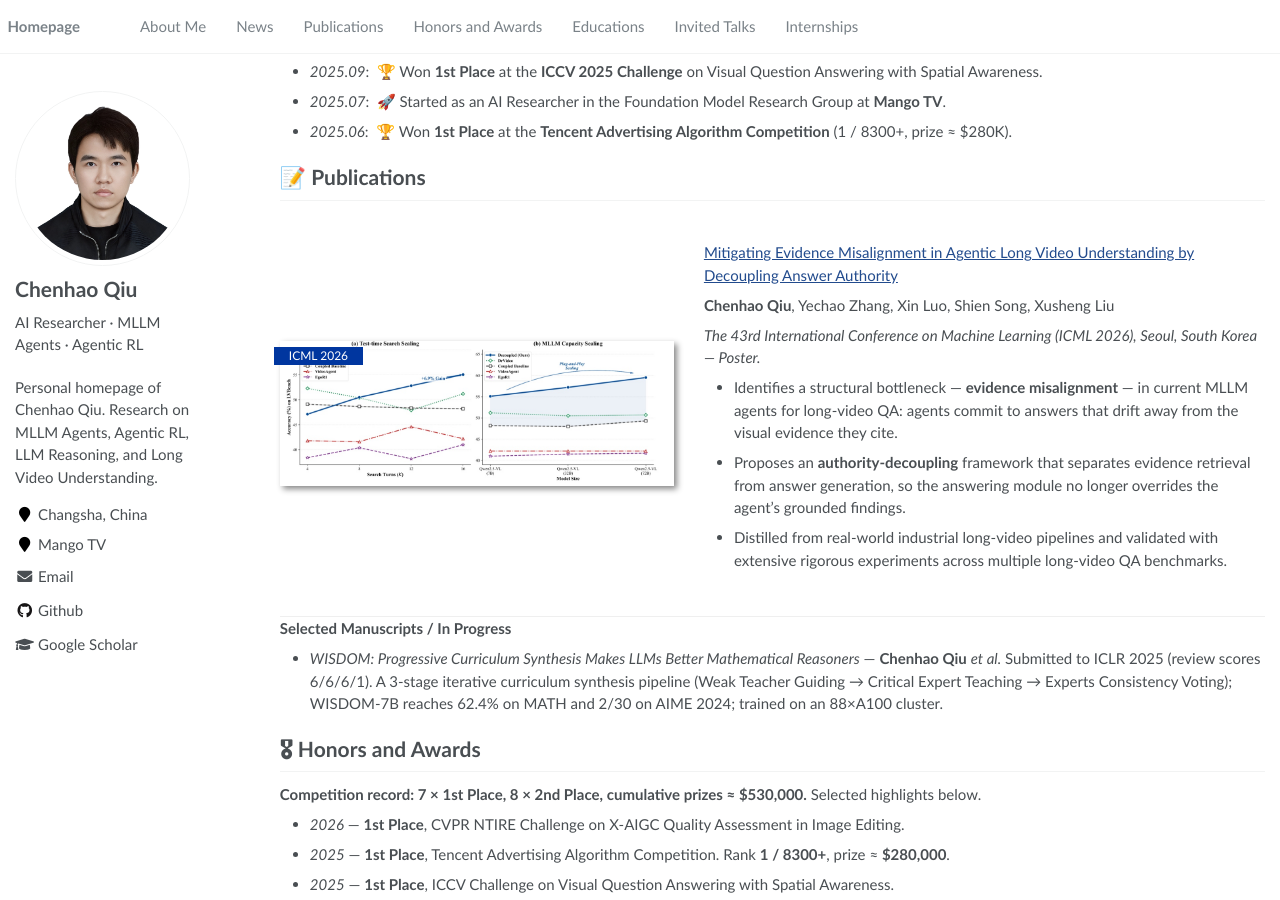
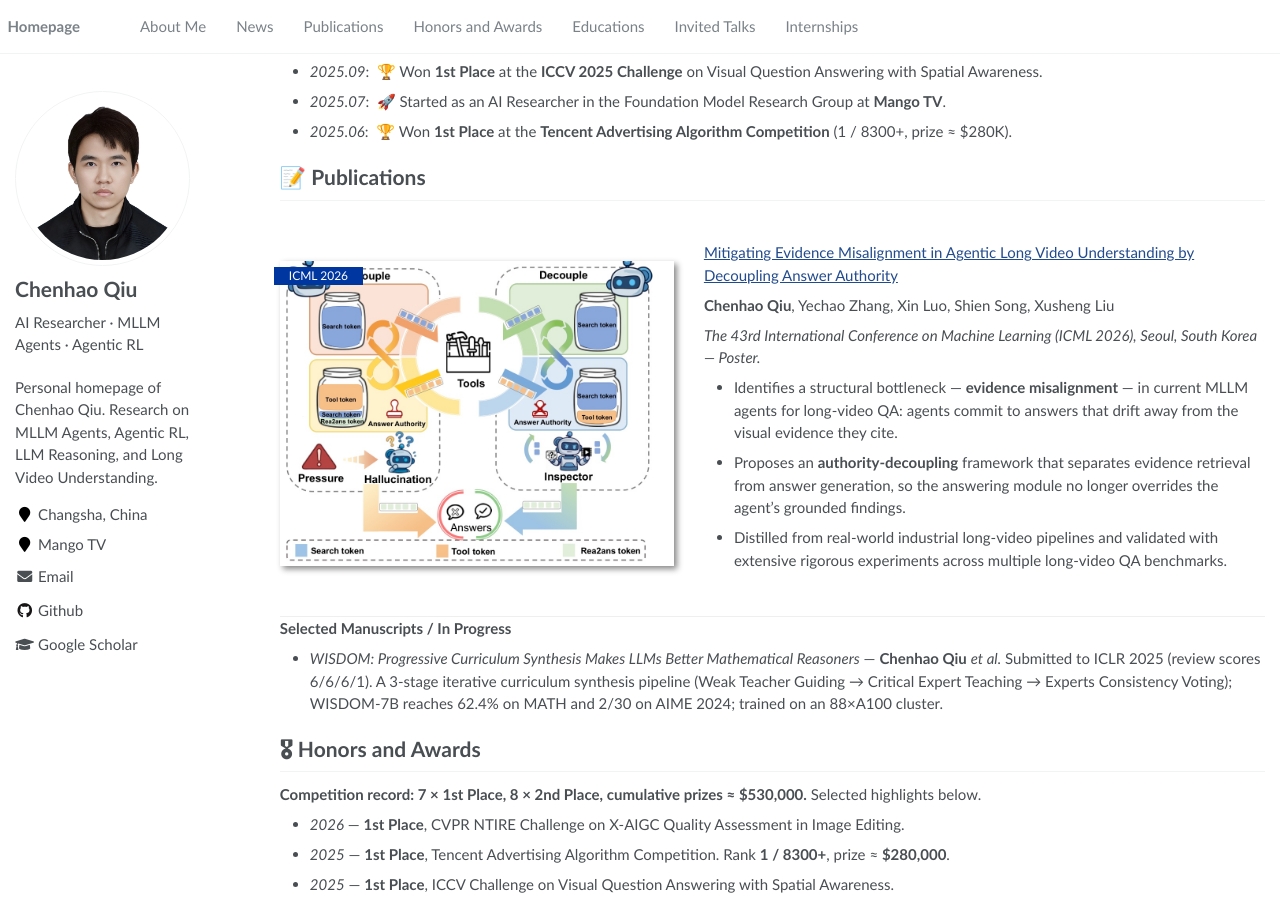
Before and after one commit to Echochef/Echochef.github.io, a Jekyll site: the page built from _pages/about.md, in a window 1280 px wide and 900 px high, scrolled down 437 px. Built offline with Jekyll 4.4.1, drawn with Linux system fonts in a browser that asks for light colours.

Commit message:
Use Figure 4 (Coupled vs Decoupled architecture) as paper teaser

```diff
--- a/_pages/about.md
+++ b/_pages/about.md
@@ -35,7 +35,7 @@ I have also been fortunate to win **7 First-Place** and **8 Second-Place** award
 
 # 📝 Publications
 
-<div class='paper-box'><div class='paper-box-image'><div><div class="badge">ICML 2026</div><img src='images/icml2026_fig6.jpg' alt="VideoSEAL scaling properties on LVBench: Decoupled (Ours) keeps gaining with both search budget and MLLM capacity, while coupled baselines plateau." width="100%"></div></div>
+<div class='paper-box'><div class='paper-box-image'><div><div class="badge">ICML 2026</div><img src='images/icml2026_arch.jpg' alt="Architectural comparison between the coupled agent and the decoupled agent." width="100%"></div></div>
 <div class='paper-box-text' markdown="1">
 
 [Mitigating Evidence Misalignment in Agentic Long Video Understanding by Decoupling Answer Authority](https://arxiv.org/abs/2605.12571)
```
Also changed, not shown: images/icml2026_arch.jpg (added), images/icml2026_fig6.jpg (deleted).
